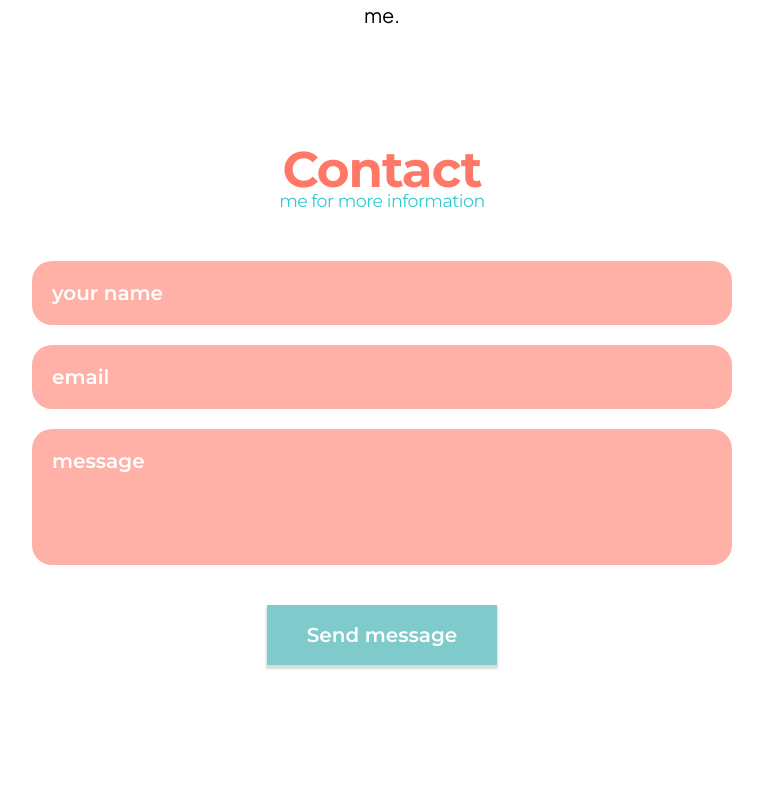
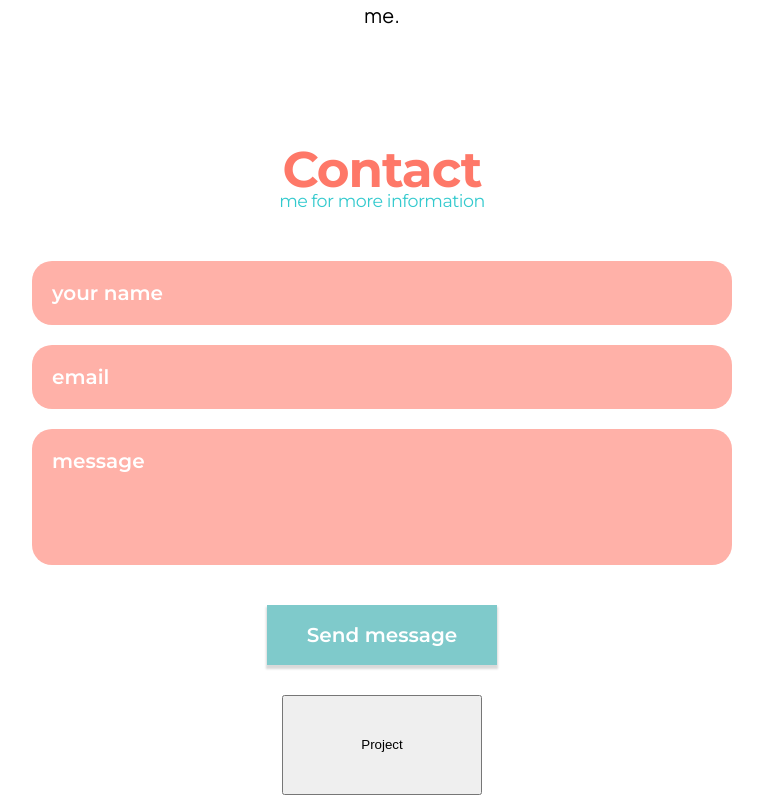
Before and after one commit to mcfliermeyer/Portfolio, a React (Create React App) app: page / in a window 1280 px wide. Shown: the part 2495-3290 px from the top of the page, without its empty margins (258-1021 px from the left). Before the commit the page ends 3190 px from the top, so only its background shows below. Built offline with nearby package versions, Linux system fonts and the light colour scheme; a web font is replaced by a local one.

Commit message:
navigation refs on div to autoscroll. need to create onclick handlers for each

```diff
--- a/src/App.tsx
+++ b/src/App.tsx
@@ -8,22 +8,51 @@ import Contact from "./components/Contact";
 import AboutMeSection from "./components/AboutMeSection";
 import ILoveSection from "./components/ILoveSection";
 import SkillsSection from "./components/SkillsSection";
+import { useRef, useEffect } from "react";
 
 const StyledApp = styled.div`
+  .btn {
+    width: 200px;
+    height: 100px;
+  }
 `;
 
+
 function App() {
+  const projectRef = useRef<HTMLInputElement>(null);
+  const skillsRef = useRef<HTMLInputElement>(null);
+  const aboutMeRef = useRef<HTMLInputElement>(null);
+  const contactRef = useRef<HTMLInputElement>(null);
+
+  const handleClick = () => {
+    const elHeight = projectRef.current?.getBoundingClientRect().top
+    const bodyHeight = document.body.getBoundingClientRect().top;
+    const elPosition = Number(elHeight) - bodyHeight;
+    const offset = elPosition - 62;
+    console.log(offset);
+    window.scrollTo({
+      top: offset,
+      behavior: "smooth",
+    });
+  }
   return (
     <Theme>
       <StyledApp>
         <GlobalStyle />
         <NavBar />
         <SvgAndPhoto />
+        <div ref={aboutMeRef}></div>
         <AboutMeSection />
+        <div ref={projectRef}></div>
         <Projects />
+        <div ref={skillsRef}></div>
         <SkillsSection />
         <ILoveSection />
+        <div ref={contactRef}></div>
         <Contact />
+        <button className="btn" onClick={handleClick}>
+          Project
+        </button>
       </StyledApp>
     </Theme>
   );
--- a/src/components/FlipCard.tsx
+++ b/src/components/FlipCard.tsx
@@ -1,4 +1,4 @@
-import { FunctionComponent, useState } from "react";
+import { useState } from "react";
 import styled from "styled-components";
 import FlipArrow from "./FlipArrow";
 import useElementSize from "./hooks/useElementSize";
--- a/src/components/Projects.tsx
+++ b/src/components/Projects.tsx
@@ -14,6 +14,7 @@ import tailwindLogo from "../resources/tailwindcss.svg";
 import reactLogo from "../resources/react.svg";
 import typescriptLogo from "../resources/typescript.svg";
 import styledComponentsLogo from "../resources/styledComponents.svg";
+import { FunctionComponent, useEffect } from "react";
 // import Theme from "../theme/Theme";
 
 const StyledProjects = styled.div`
@@ -39,8 +40,12 @@ const StyledProjects = styled.div`
   }
 `;
 
-const Projects = () => {
-  const theme = useTheme();
+interface ProjectProps {
+  ref?: React.RefObject<HTMLInputElement>
+}
+
+const Projects: FunctionComponent<ProjectProps> = ({}) => {
+
   return (
     <StyledProjects>
       <NewSection title={"Projects"} />
--- a/src/components/hooks/useElementSize.tsx
+++ b/src/components/hooks/useElementSize.tsx
@@ -1,4 +1,4 @@
-import { useCallback, useEffect, useLayoutEffect, useState } from "react";
+import { useCallback, useEffect, useState } from "react";
 
 // See: https://usehooks-ts.com/react-hook/use-event-listener
 import useEventListener from "./useEventListener";
```
